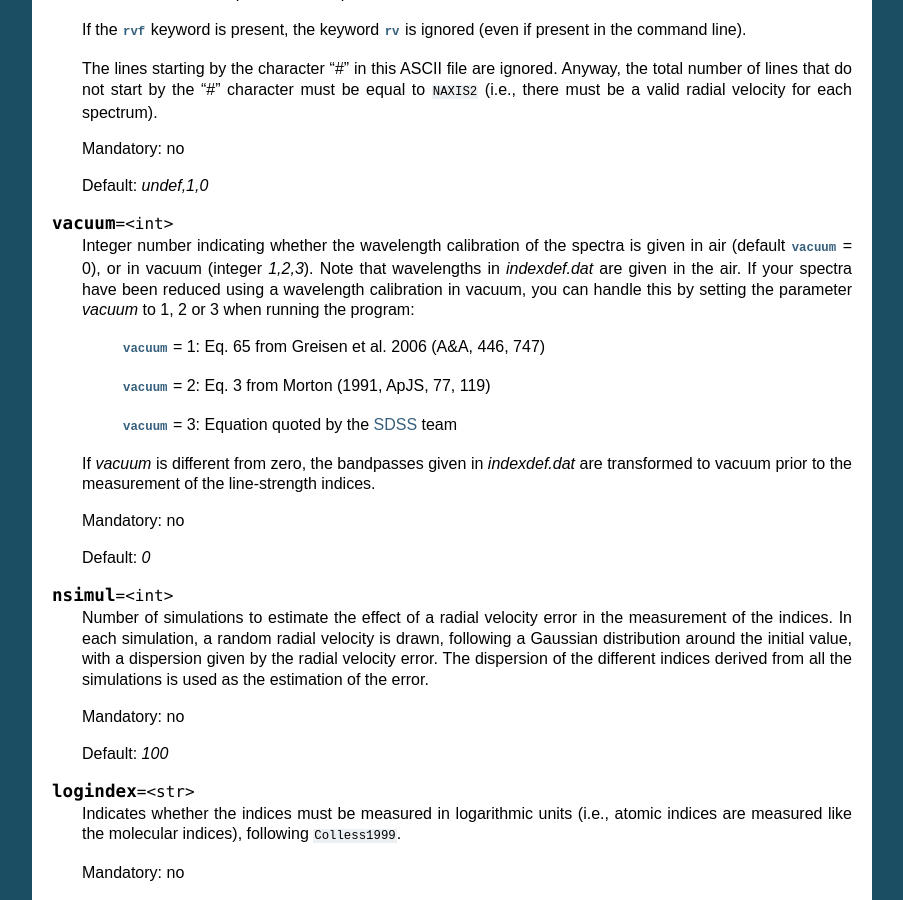
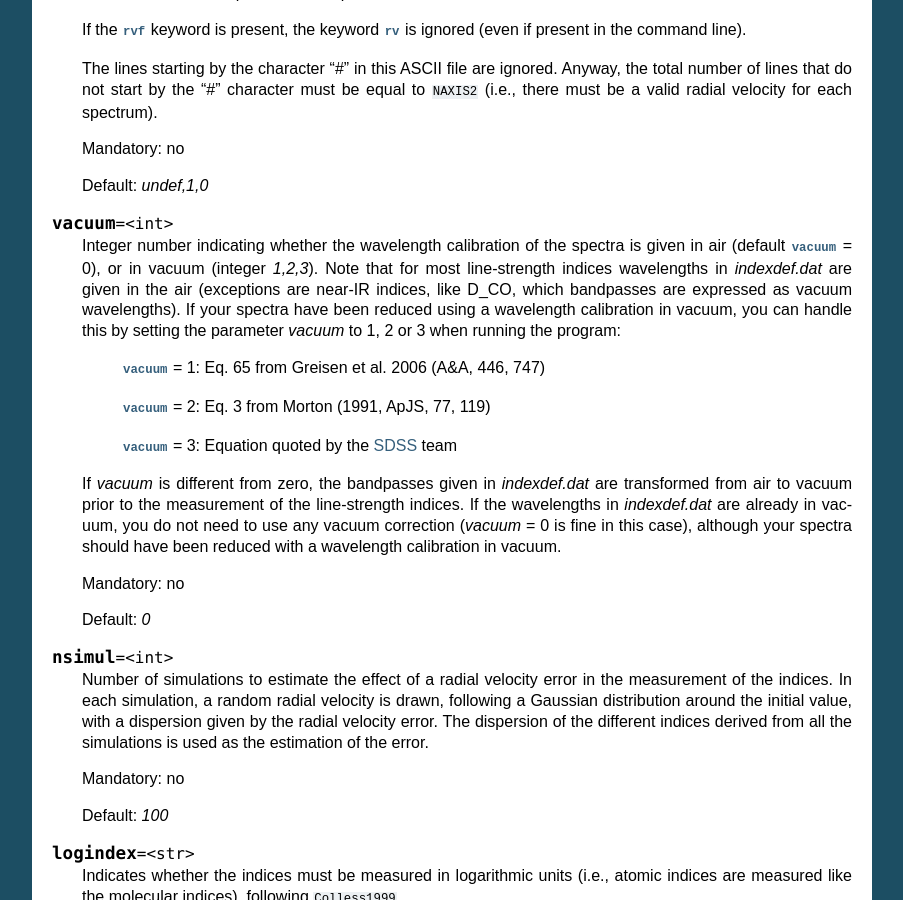
Before and after one commit to nicocardiel/indexf, a Sphinx documentation site: the page built from docs/using.rst, in a window 1280 px wide and 900 px high, scrolled down 2912 px. Shown: the whole window, without its empty margins (198-1101 px from the left). Built offline with Sphinx 7.4.7, drawn with Linux system fonts in a browser that asks for light colours; formulas are drawn with MathJax 3; cross-references to code outside the pages are shown as plain code.

Commit message:
Additional explanation when using vacuum wavelengths

```diff
--- a/docs/using.rst
+++ b/docs/using.rst
@@ -166,7 +166,9 @@ The following list gives a more detailed description of the keywords:
 
     Integer number indicating whether the wavelength calibration of the spectra
     is given in air (default :option:`vacuum` = 0), or in vacuum (integer
-    *1,2,3*).  Note that wavelengths in *indexdef.dat* are given in the air. If
+    *1,2,3*).  Note that for most line-strength indices wavelengths in
+    *indexdef.dat* are given in the air (exceptions are near-IR indices,
+    like D_CO, which bandpasses are expressed as vacuum wavelengths). If
     your spectra have been reduced using a wavelength calibration in vacuum,
     you can handle this by setting the parameter `vacuum` to 1, 2 or 3 when
     running the program:
@@ -178,8 +180,11 @@ The following list gives a more detailed description of the keywords:
         :option:`vacuum` = 3: Equation quoted by the `SDSS <http://www.sdss.org/dr7/products/spectra/vacwavelength.html>`_ team
 
     If `vacuum` is different from zero, the bandpasses given in *indexdef.dat*
-    are transformed to vacuum prior to the measurement of the line-strength
-    indices.
+    are transformed from air to vacuum prior to the measurement of the
+    line-strength indices. If the wavelengths in *indexdef.dat* are already in
+    vacuum, you do not need to use any vacuum correction (`vacuum` = 0 is fine
+    in this case), although your spectra should have been reduced with a
+    wavelength calibration in vacuum.
 
     Mandatory: no
 
```
Also changed, not shown: docs/description.rst (+5 -2 lines).
